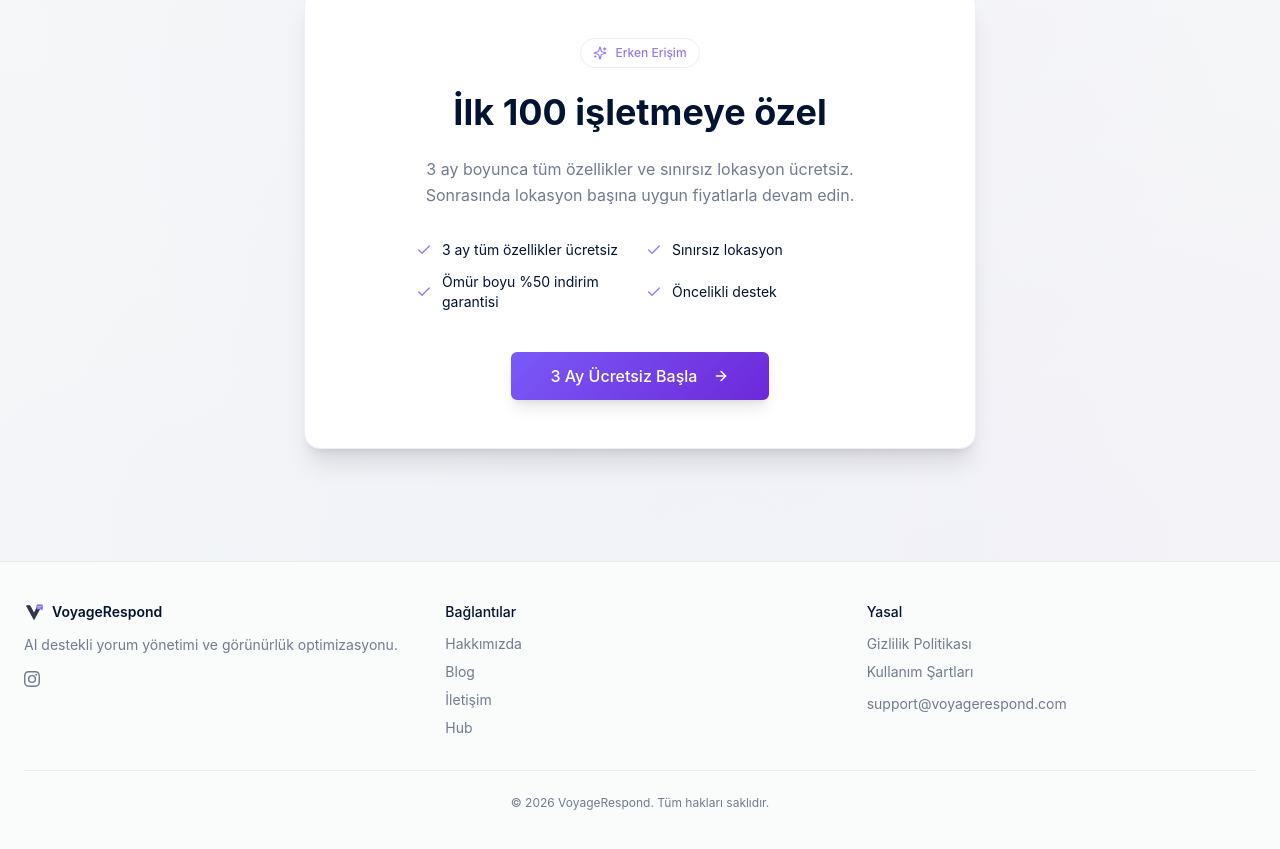
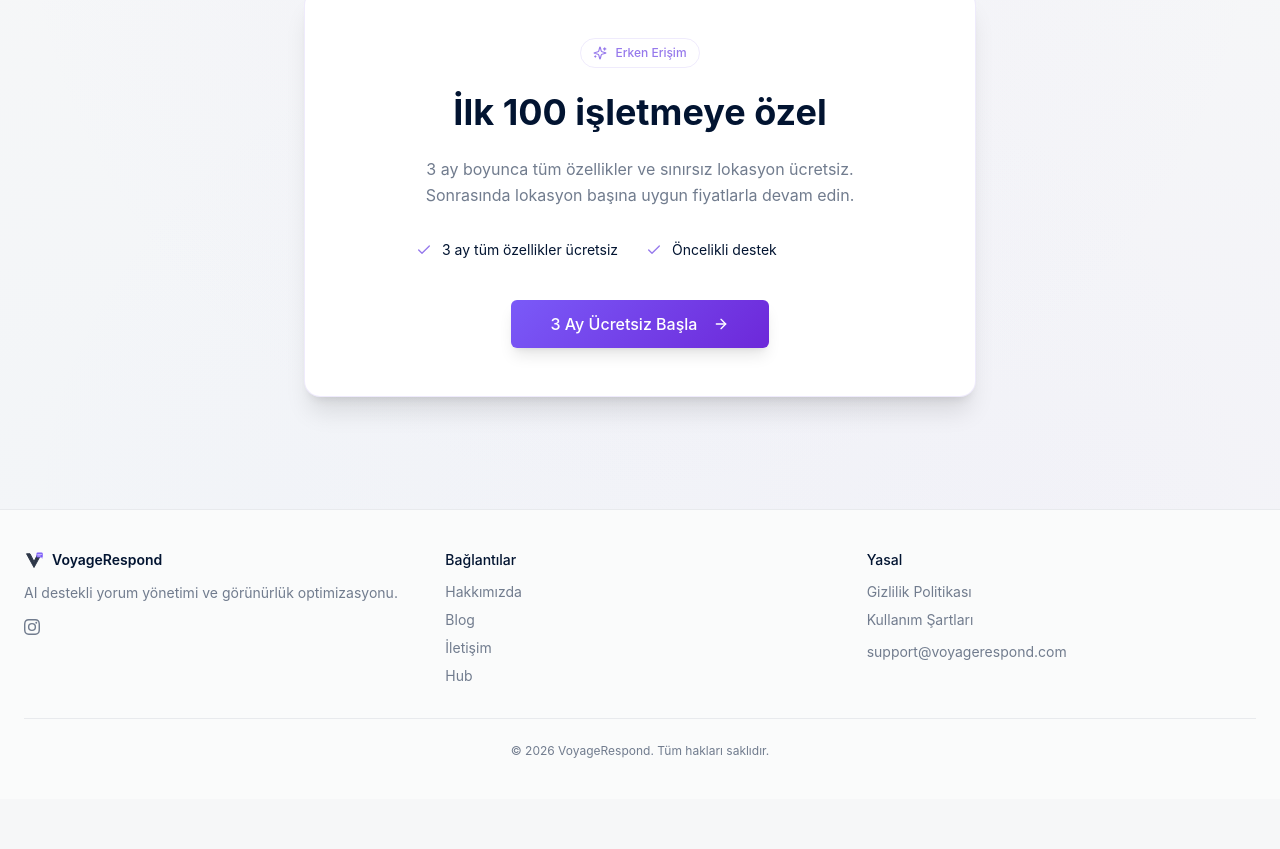
Before and after one commit to mtcrk/review-voyager, a React (Vite) app: page / in a window 1280 px wide. Shown: the part 3413-4262 px from the top of the page. After the commit the page ends 4212 px from the top, so only its background shows below. Built offline with nearby package versions, Linux system fonts and the light colour scheme; what @lovable.dev/cloud-auth-js would draw is missing.

Commit message:
Changes
Co-authored-by: mtcrk <36543546+mtcrk@users.noreply.github.com>

```diff
--- a/src/pages/Index.tsx
+++ b/src/pages/Index.tsx
@@ -320,8 +320,6 @@ const Index = () => {
                 <div className="grid grid-cols-1 sm:grid-cols-2 gap-3 text-left max-w-md mx-auto pt-2">
                   {[
                     "3 ay tüm özellikler ücretsiz",
-                    "Sınırsız lokasyon",
-                    "Ömür boyu %50 indirim garantisi",
                     "Öncelikli destek",
                   ].map((perk, i) => (
                     <div key={i} className="flex items-center gap-2.5">
```
